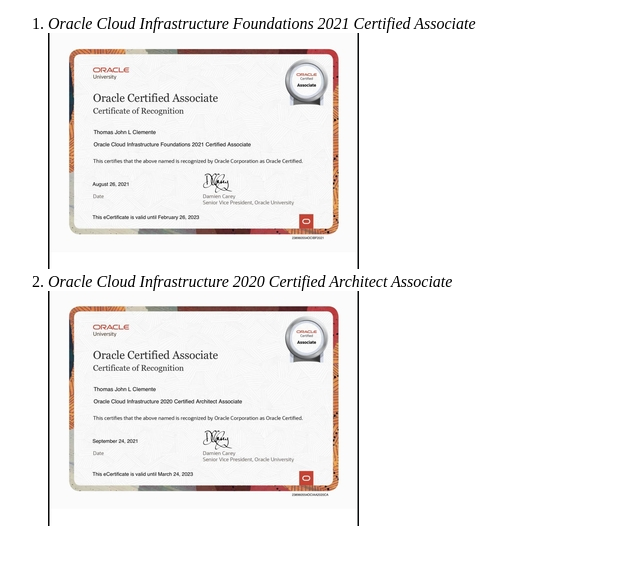
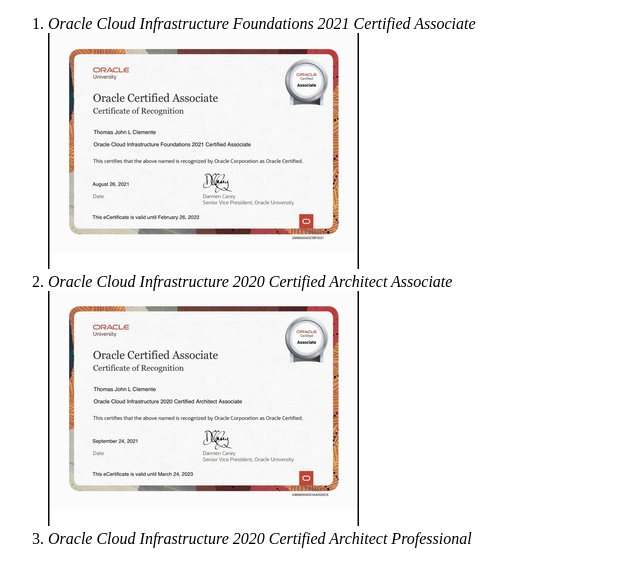
Before and after one commit to tjlc/cv, a plain HTML site: page certifications.html in a window 1280 px wide. Shown: the part 44-630 px from the top of the page, without its empty margins (0-640 px from the left). Drawn offline with Linux system fonts and the light colour scheme.

Commit message:
Add files via upload

```diff
--- a/certifications.html
+++ b/certifications.html
@@ -12,6 +12,7 @@
   <img src="images/foundations_associate.jpg" alt="Certification 1">
   <li><em>Oracle Cloud Infrastructure 2020 Certified Architect Associate</em></li>
   <img src="images/architect_associate.jpg" alt="Certication 2">
+  <li><em>Oracle Cloud Infrastructure 2020 Certified Architect Professional</em></li>
 </ol>
   </body>
 </html>
```
